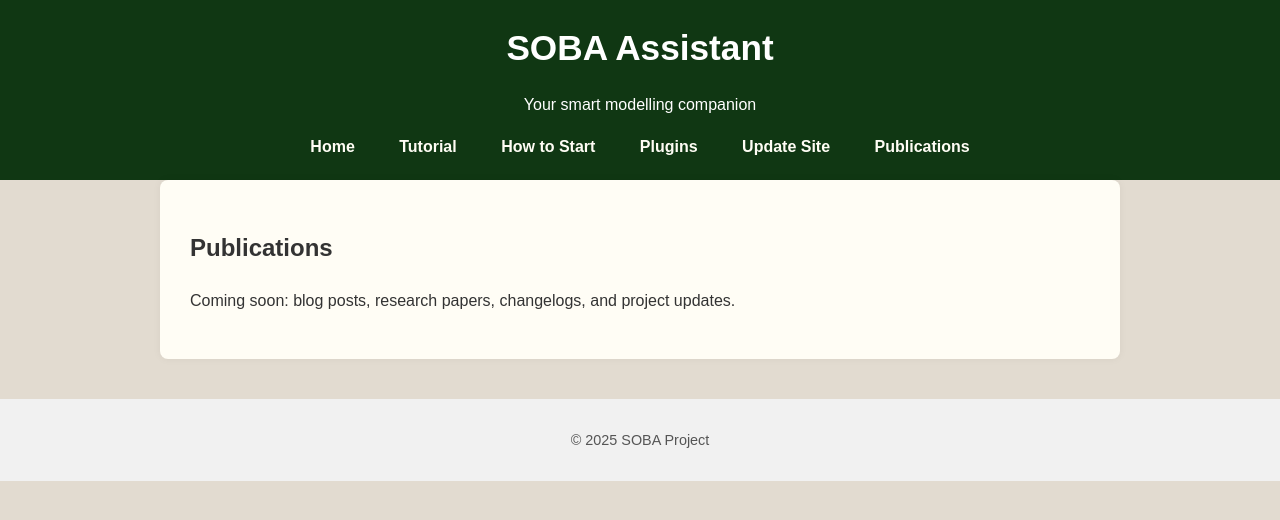
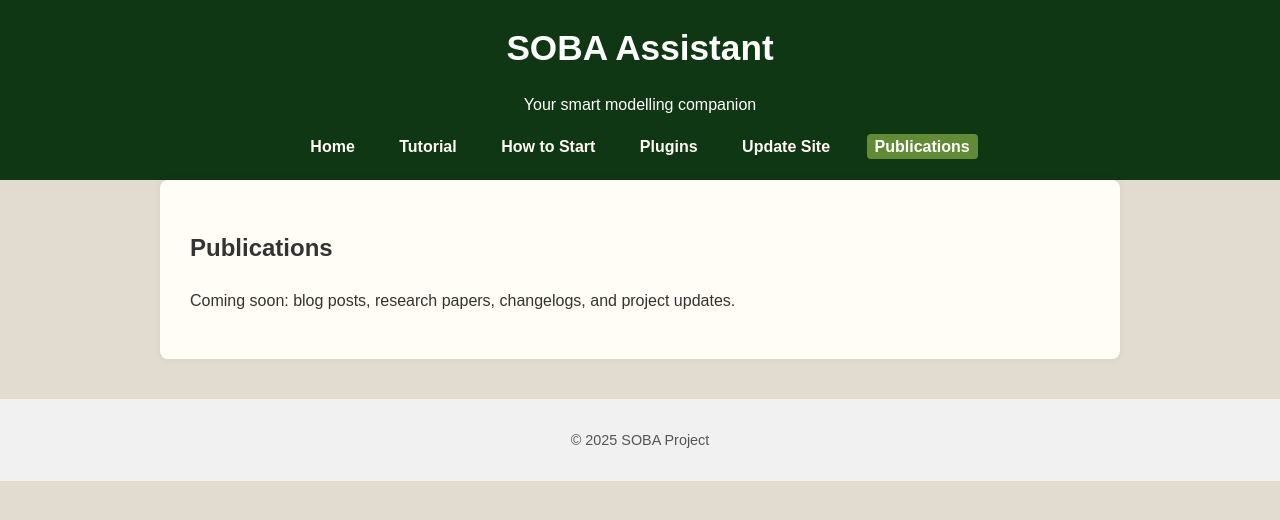
Before and after one commit to soba-assistant/soba-assistant.github.io, a plain HTML site: page publications.html in a window 1280 px wide. Drawn offline with Linux system fonts and the light colour scheme.

Commit message:
Update publications.html

```diff
--- a/publications.html
+++ b/publications.html
@@ -15,7 +15,7 @@
       <a href="how-to-start.html">How to Start</a>
       <a href="plugins.html">Plugins</a>
       <a href="update-site.html">Update Site</a>
-      <a href="publications.html">Publications</a>
+      <a href="publications.html" class="active">Publications</a>
     </nav>
   </header>
 
```
